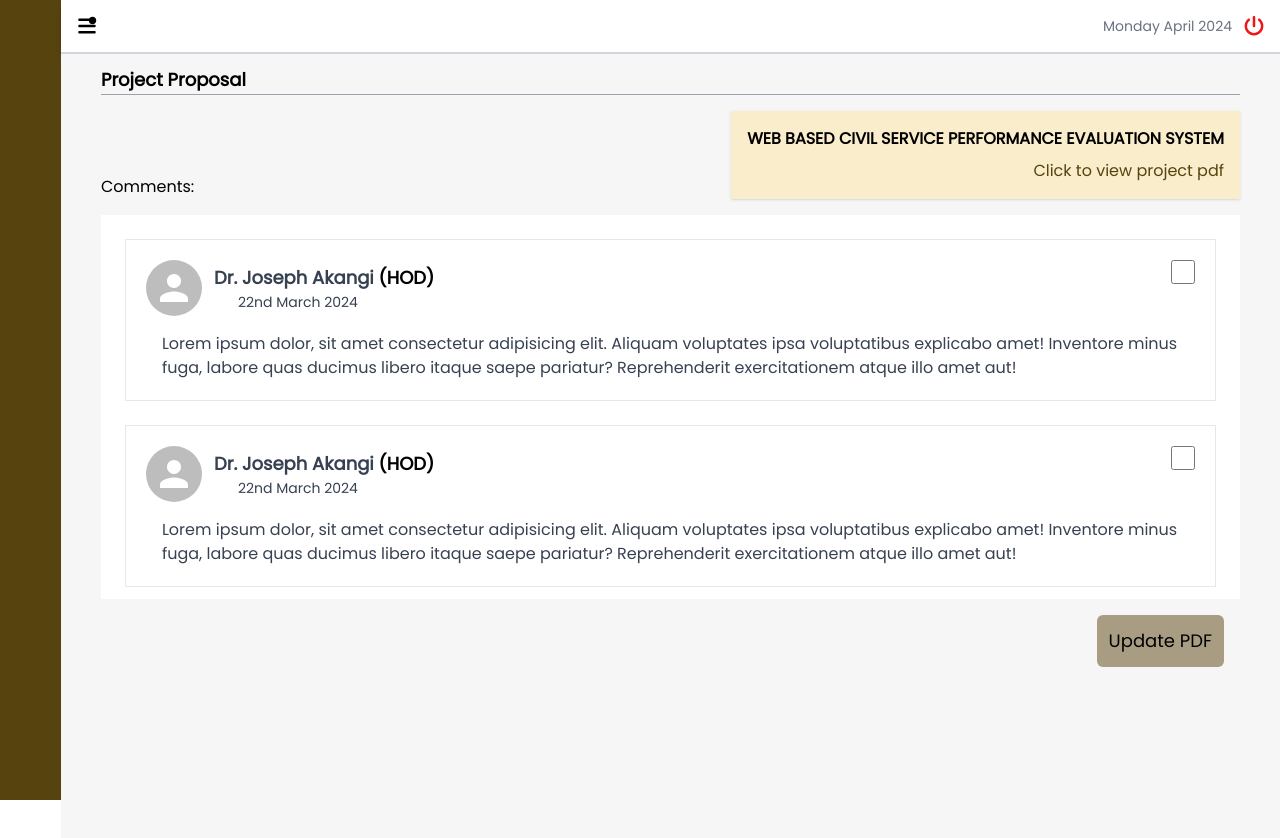
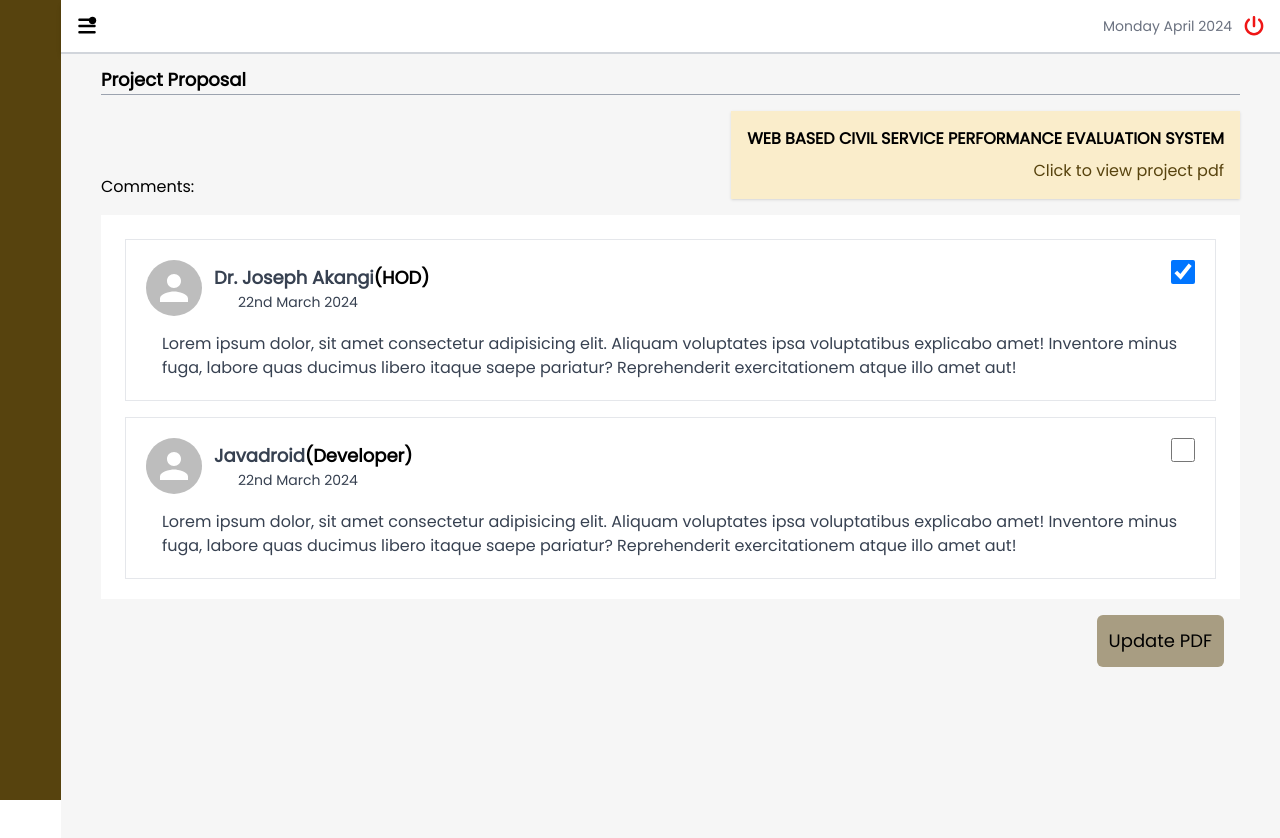
Before and after one commit to javadroid/Assignment, a React (Create React App) app: page /proposal in a window 1280 px wide. Shown: the top 838 px of the page. Built offline with nearby package versions, Linux system fonts and the light colour scheme.

Commit message:
commentsData added

```diff
--- a/src/components/Student-Dashboard/Proposal.tsx
+++ b/src/components/Student-Dashboard/Proposal.tsx
@@ -1,4 +1,4 @@
-import React from "react";
+import React, { useState } from "react";
 import SideDesign from "../Reusable-Code/SideDesign";
 import Navigation from "../Reusable-Code/Navigation";
 import { Link } from "react-router-dom";
@@ -6,13 +6,44 @@ import { BiSolidLeftArrow, BiSolidRightArrow } from "react-icons/bi";
 import Avatar from "@mui/material/Avatar";
 import CheckBox from "../Reusable-Code/CheckBox";
 
+const commentsDataATH = [
+  {
+    id: 1,
+    image: "",
+    status:true,
+    name: "Dr. Joseph Akangi",
+    type: "HOD",
+    comment:
+      "Lorem ipsum dolor, sit amet consectetur adipisicing elit. Aliquam voluptates ipsa voluptatibus explicabo amet! Inventore minus fuga, labore quas ducimus libero itaque saepe pariatur? Reprehenderit exercitationem atque illo amet aut!",
+  },
+  {
+    id: 2,
+    image: "",
+    status:false,
+    name: "Javadroid",
+    type: "Developer",
+    comment:
+      "Lorem ipsum dolor, sit amet consectetur adipisicing elit. Aliquam voluptates ipsa voluptatibus explicabo amet! Inventore minus fuga, labore quas ducimus libero itaque saepe pariatur? Reprehenderit exercitationem atque illo amet aut!",
+  },
+];
+
+
 const Proposal = () => {
   const [checkedBox, setCheckedBox] = React.useState(false);
   const [checkedbox2, setCheckedBox2] = React.useState(false);
   const [checkedbox3, setCheckedBox3] = React.useState(false);
+const [commentsData, setcommentsData] = useState(commentsDataATH)
+  const handleChange = (newValue: boolean,i:any) => {
+    setCheckedBox(newValue);
+   // Make a copy of the commentsData array
+  const updatedCommentsData = [...commentsData];
 
-  const handleChange = (newValue: boolean) => {
-    setCheckedBox(newValue);
+  // Update the status of the comment at position 1
+  updatedCommentsData[i].status = !updatedCommentsData[i].status; // Toggle status
+
+  // Set the state with the updated array
+  setcommentsData(updatedCommentsData);
+
   };
   const handleChange2 = (newValue: boolean) => {
     setCheckedBox2(newValue);
@@ -42,93 +73,38 @@ const Proposal = () => {
               </div>
             </main>
             <div className="bg-white mt-4 flex flex-col p-6 overflow-y-auto h-[24rem]">
-              <section className="border p-5 text-gray-700 mb-4">
+              {commentsData.map((commentData, i) => {
+                return (
+                  <section key={i} className="border p-5 text-gray-700 mb-4">
                     <div className="flex flex-row justify-between mb-4">
                       <div className="flex flex-row items-center">
                         <Avatar
-                      alt="Dr. Joseph Akangi"
-                      src=""
+                          alt=""
+                          src={commentData.image}
                           sx={{ width: 56, height: 56 }}
                           className="mr-3"
                         />
                         <div className="flex flex-col ">
                           <h3 className="font-semibold text-lg">
-                        Dr. Joseph Akangi{" "}
-                        <span className="bold text-black">(HOD)</span>
-                      </h3>
-                      <p className="text-sm pl-6">22nd March 2024</p>
-                    </div>
-                  </div>
-                  <CheckBox value={checkedBox} onChange={handleChange} id="1" />
-                </div>
-                <p className="px-4">
-                  Lorem ipsum dolor, sit amet consectetur adipisicing elit.
-                  Aliquam voluptates ipsa voluptatibus explicabo amet! Inventore
-                  minus fuga, labore quas ducimus libero itaque saepe pariatur?
-                  Reprehenderit exercitationem atque illo amet aut!
-                </p>
-              </section>
-              <section className="border p-5 text-gray-700 mt-2 mb-4">
-                <div className="flex flex-row justify-between mb-4">
-                  <div className="flex flex-row items-center">
-                    <Avatar
-                      alt="Dr. Joseph Akangi"
-                      src=""
-                      sx={{ width: 56, height: 56 }}
-                      className="mr-3"
-                    />
-                    <div className="flex flex-col ">
-                      <h3 className="font-semibold text-lg">
-                        Dr. Joseph Akangi{" "}
-                        <span className="bold text-black">(HOD)</span>
+                            {commentData.name}
+                            <span className="bold text-black">({commentData.type})</span>
                           </h3>
                           <p className="text-sm pl-6">22nd March 2024</p>
                         </div>
                       </div>
                       <CheckBox
-                    value={checkedbox2}
-                    onChange={handleChange2}
-                    id="2"
+                        value={commentData.status}
+                        onChange={(e)=>handleChange(e,i)}
+                        id={String(i)}
                       />
                     </div>
                     <p className="px-4">
-                  Lorem ipsum dolor, sit amet consectetur adipisicing elit.
-                  Aliquam voluptates ipsa voluptatibus explicabo amet! Inventore
-                  minus fuga, labore quas ducimus libero itaque saepe pariatur?
-                  Reprehenderit exercitationem atque illo amet aut!
+                     {commentData.comment}
                     </p>
                   </section>
-              <section className="border p-5 text-gray-700 mt-2 mb-4">
-                <div className="flex flex-row justify-between mb-4">
-                  <div className="flex flex-row items-center">
-                    <Avatar
-                      alt="Dr. Joseph Akangi"
-                      src=""
-                      sx={{ width: 56, height: 56 }}
-                      className="mr-3"
-                    />
-                    <div className="flex flex-col ">
-                      <h3 className="font-semibold text-lg">
-                        Dr. Joseph Akangi{" "}
-                        <span className="bold text-black">(HOD)</span>
-                      </h3>
-                      <p className="text-sm pl-6">22nd March 2024</p>
-                    </div>
-                  </div>
-                  <CheckBox
-                    value={checkedbox3}
-                    onChange={handleChange3}
-                    id="3"
-                  />
-                  {/* <button className="bg-none w-6 h-6 border border-solid rounded-full border-[#EDBE44]"></button> */}
-                </div>
-                <p className="px-4">
-                  Lorem ipsum dolor, sit amet consectetur adipisicing elit.
-                  Aliquam voluptates ipsa voluptatibus explicabo amet! Inventore
-                  minus fuga, labore quas ducimus libero itaque saepe pariatur?
-                  Reprehenderit exercitationem atque illo amet aut!
-                </p>
-              </section>
+                );
+              })}
+
               <div className="flex flex-row justify-end mt-2">
                 <BiSolidLeftArrow className="mr-4 text-xl text-[#B5B5B5]" />
                 <BiSolidRightArrow className="ml-4 text-xl text-[#B5B5B5]" />
```
Lines whose indentation alone changed are shown as unchanged.
